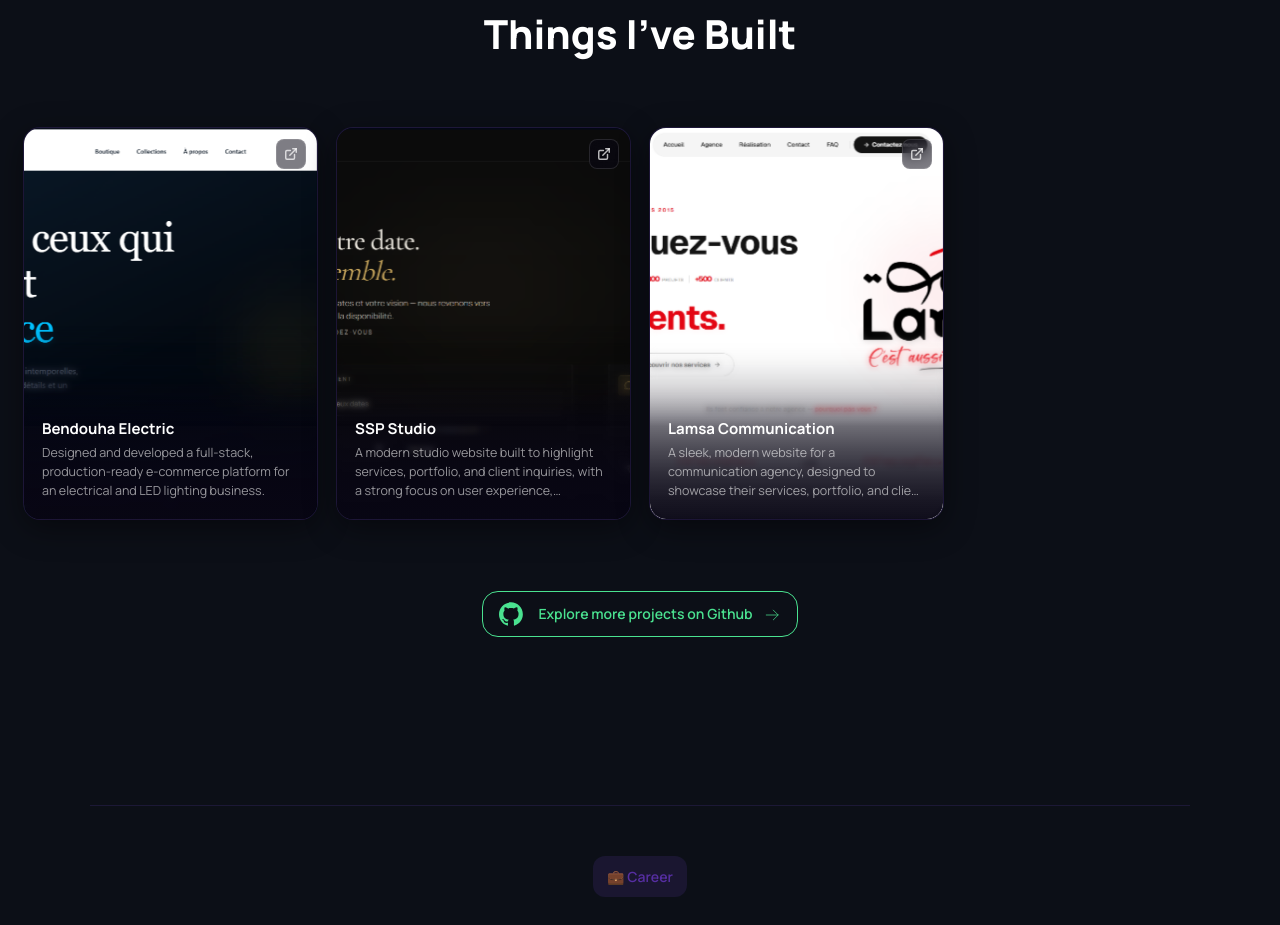
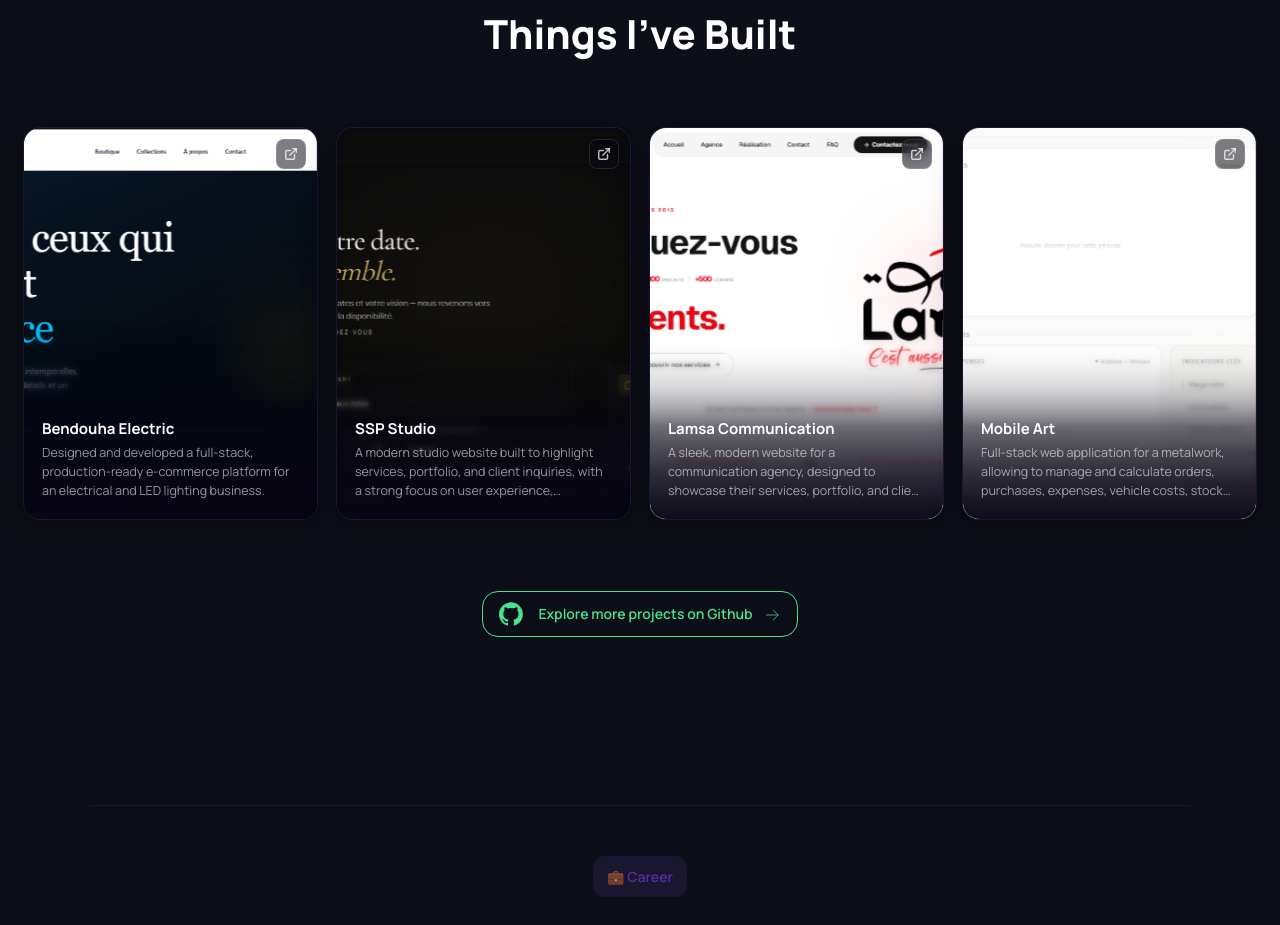
Before and after one commit to d1xter0/Portfolio-TS, a React (Vite) app in the folder frontend/: page / in a window 1280 px wide. Shown: the part 1540-2465 px from the top of the page. Built offline with nearby package versions, Linux system fonts and the light colour scheme.

Commit message:
Add 'Mobile Art' project and translations

```diff
--- a/frontend/src/App.tsx
+++ b/frontend/src/App.tsx
@@ -301,6 +301,13 @@
                   description: t("projects.lamsa_description"),
                   techs: ["React", "Next.js", "TypeScript", "TailwindCSS", "Framer Motion"],
                   links: "https://lamsa-communication.vercel.app",
+                },
+                {
+                  pic: "/mobile-art.png",
+                  title: t("projects.mobile_title"),
+                  description: t("projects.mobile_description"),
+                  techs: ["React", "Next.js", "TypeScript", "Nest.js", "Supabase", "TypeORM", "TailwindCSS"],
+                  links: "",
                 },
               ];
               return (
@@ -675,7 +682,7 @@
                       </svg>
                     </button>
                   </a>
-                  <a href="https://www.fiverr.com/d1xter0" aria-disabled="true">
+                  <a href="https://www.fiverr.com/s/qDWYz45" aria-disabled="true">
                     <button>
                       <svg
                         xmlns="http://www.w3.org/2000/svg"
--- a/frontend/src/i18n/locales/en.json
+++ b/frontend/src/i18n/locales/en.json
@@ -46,7 +46,9 @@
     "ssp_title": "SSP Studio",
     "ssp_description": "A modern studio website built to highlight services, portfolio, and client inquiries, with a strong focus on user experience, responsiveness, and lead conversion.",
     "lamsa_title": "Lamsa Communication",
-    "lamsa_description": "A sleek, modern website for a communication agency, designed to showcase their services, portfolio, and client testimonials while providing an engaging user experience."
+    "lamsa_description": "A sleek, modern website for a communication agency, designed to showcase their services, portfolio, and client testimonials while providing an engaging user experience.",
+    "mobile_title": "Mobile Art",
+    "mobile_description": "Full-stack web application for a metalwork, allowing to manage and calculate orders, purchases, expenses, vehicle costs, stock and analytics - with a secure admin dashboard and a responsive interface."
   },
   "career": {
     "title": "Career & Learning Journey",
--- a/frontend/src/i18n/locales/fr.json
+++ b/frontend/src/i18n/locales/fr.json
@@ -46,7 +46,10 @@
     "ssp_title": "SSP Studio",
     "ssp_description": "Un site web de studio moderne conçu pour mettre en valeur les services, le portefeuille et les demandes des clients, avec un fort accent sur l’expérience utilisateur, la réactivité et la conversion des pistes.",
     "lamsa_title": "Lamsa Communication",
-    "lamsa_description": "Un site web élégant et moderne pour une agence de communication, conçu pour présenter leurs services, leur portefeuille et les témoignages de clients tout en offrant une expérience utilisateur engageante."
+    "lamsa_description": "Un site web élégant et moderne pour une agence de communication, conçu pour présenter leurs services, leur portefeuille et les témoignages de clients tout en offrant une expérience utilisateur engageante.",
+    "mobile_title": "Mobile Art",
+    "mobile_description": "Application web full-stack pour une ferronnerie, permettant de gérer et calculer les commandes, les achats, les dépenses, les frais véhicule, le stock et les analytiques — avec un tableau de bord admin sécurisé et une interface responsive."
+
   },
   "career": {
     "title": "Parcours professionnel & académique",
```
Also changed, not shown: frontend/public/mobile-art.png (added).
